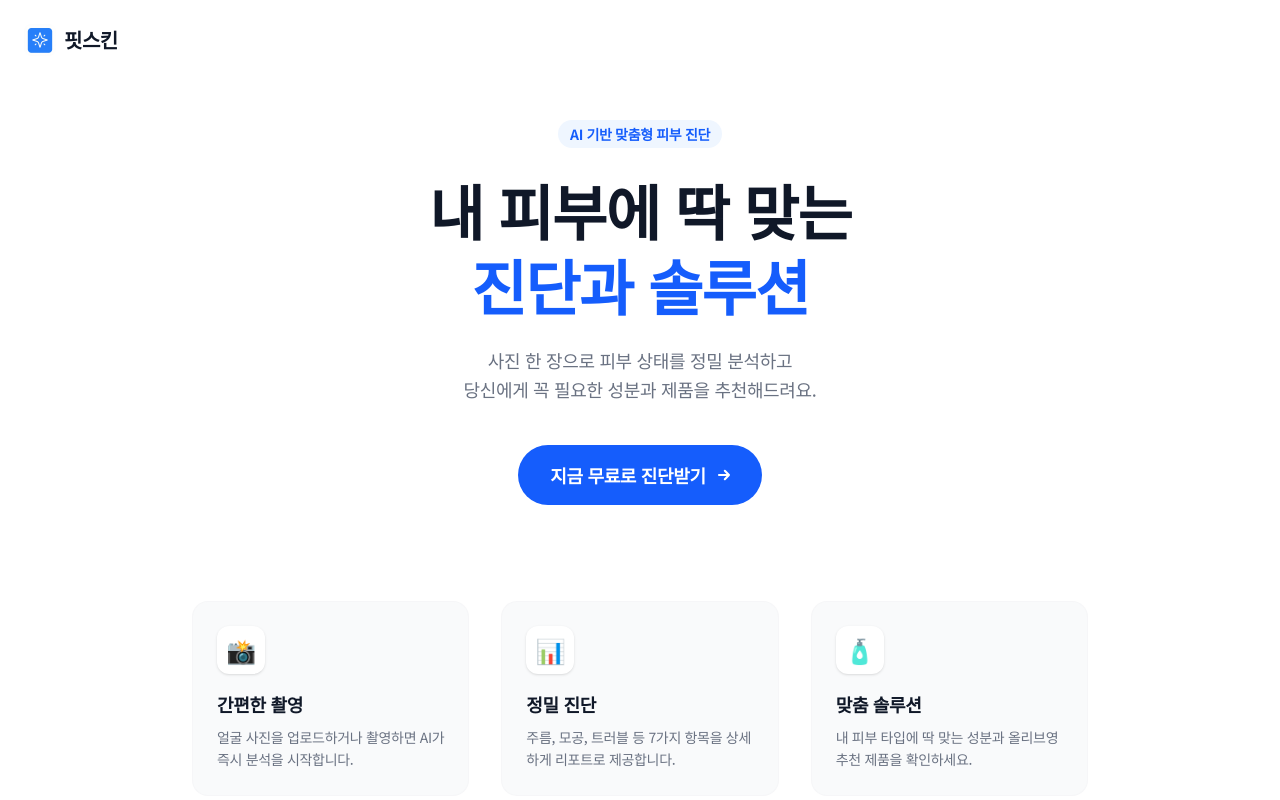
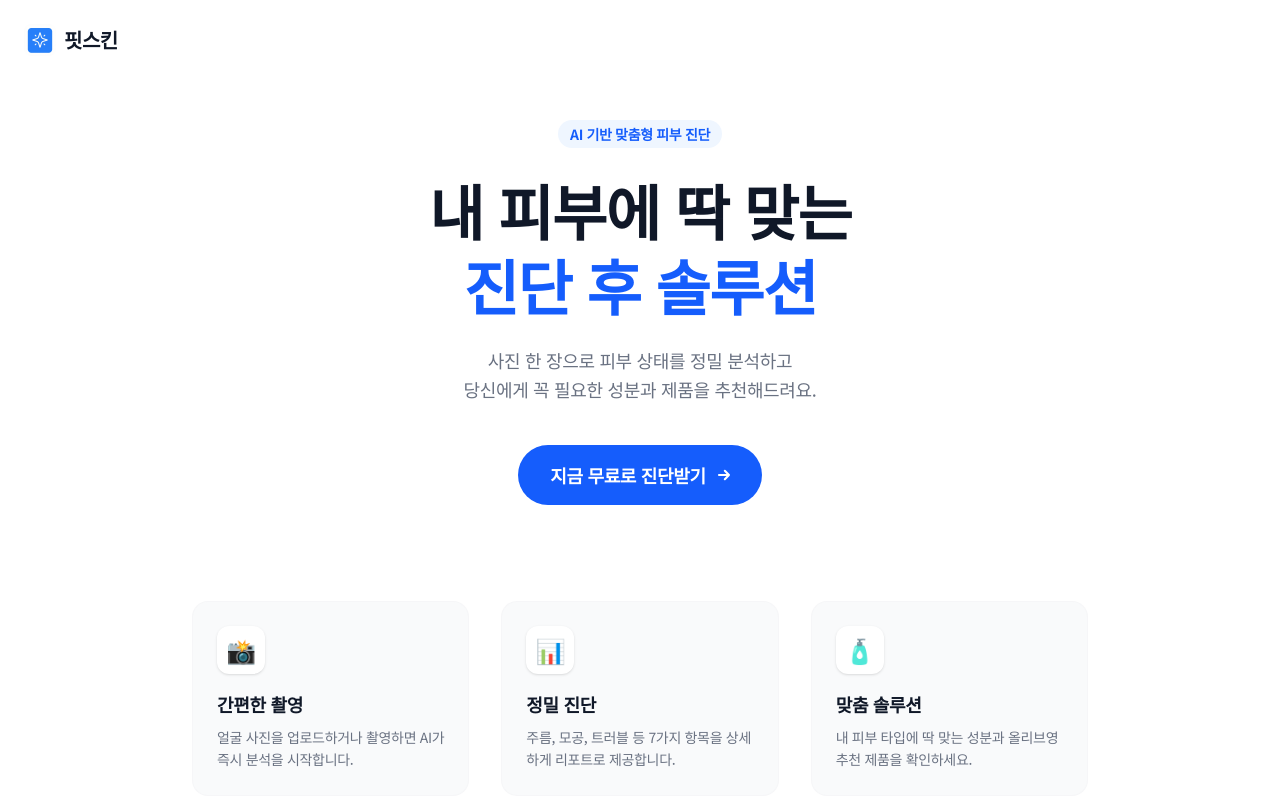
Before and after one commit to alstjr0183/skin-device-web, a Next.js app: page / in a window 1280 px wide. Shown: the top 800 px of the page. Built offline with nearby package versions, Linux system fonts and the light colour scheme.

Commit message:
어색한 문구 수정

```diff
--- a/src/app/page.tsx
+++ b/src/app/page.tsx
@@ -22,7 +22,7 @@
                 </span>
                 <h1 className="text-5xl md:text-6xl font-bold text-gray-900 mb-6 leading-tight tracking-tight">
                     내 피부에 딱 맞는 <br />
-                    <span className="text-blue-600">진단과 솔루션</span>
+                    <span className="text-blue-600">진단 후 솔루션</span>
                 </h1>
                 <p className="text-lg text-gray-500 mb-10 max-w-xl leading-relaxed">
                     사진 한 장으로 피부 상태를 정밀 분석하고<br /> 당신에게 꼭 필요한 성분과 제품을 추천해드려요.
```
